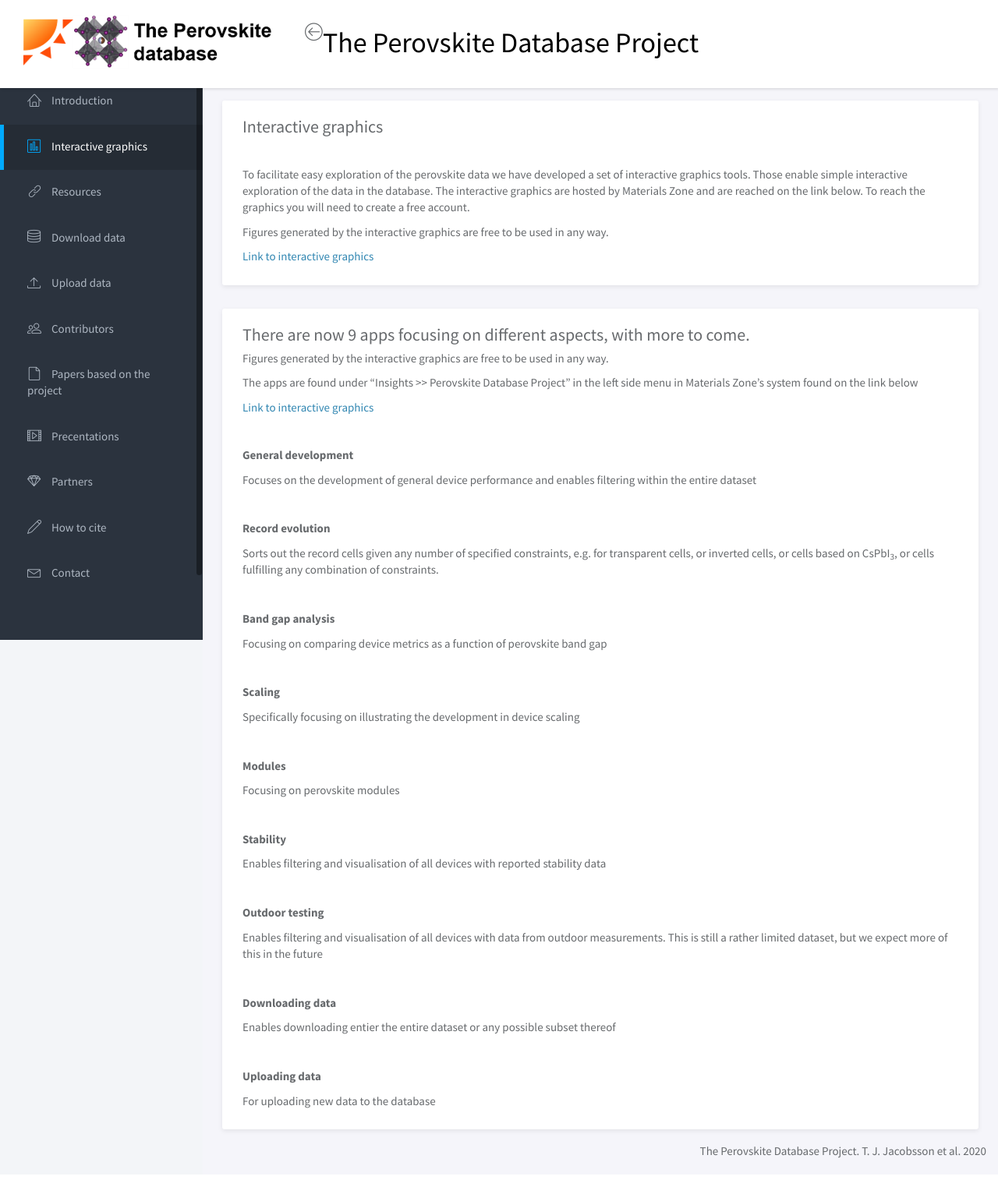
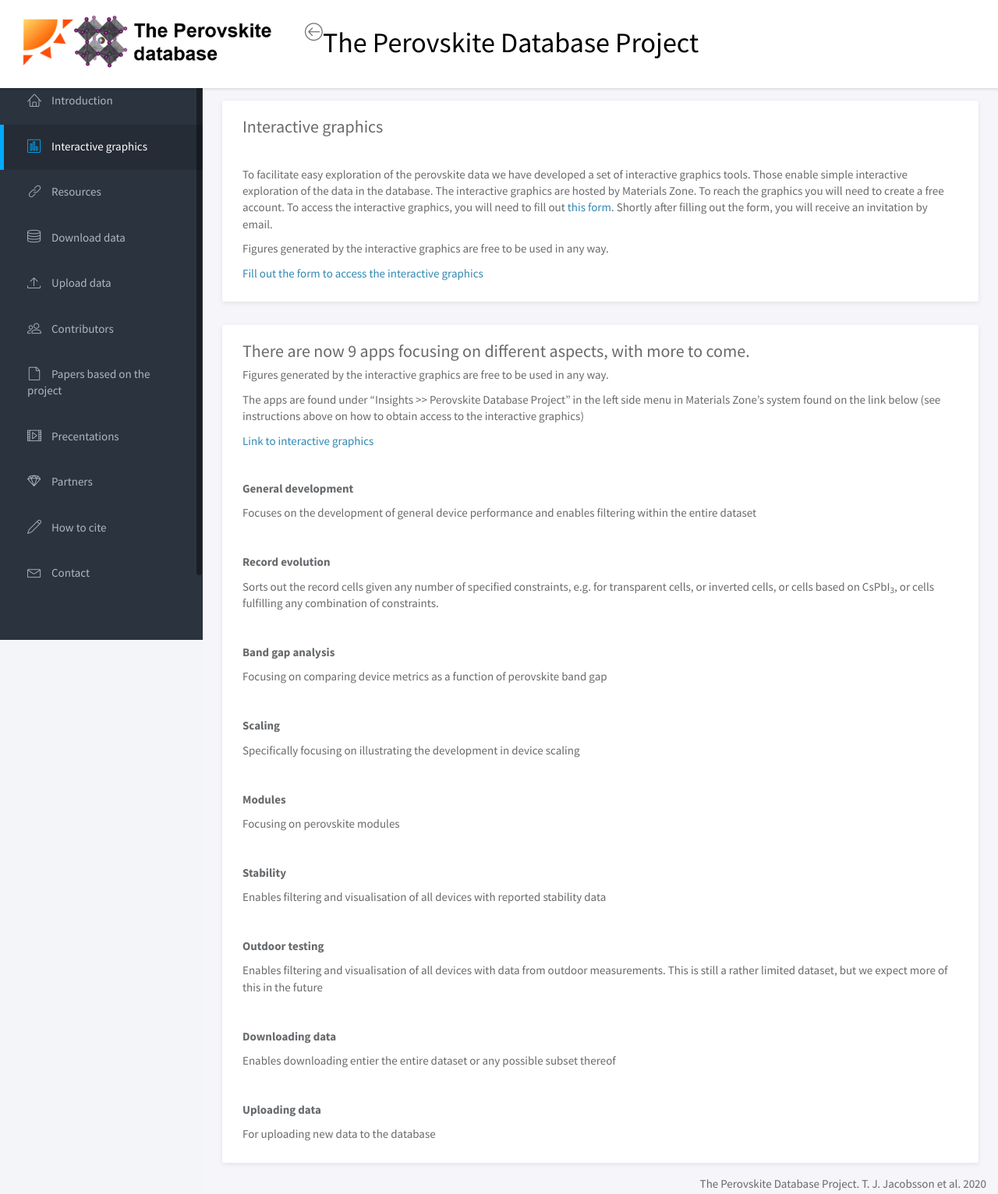
Before and after one commit to Jesperkemist/perovskitedatabase, a Flask app: page /Interactive_graphics in a window 1280 px wide. Shown: the top 1532 px of the page at 78% size. Before the commit the page ends 1486 px from the top, so only its background shows below. Run offline with Flask 2, Linux system fonts and the light colour scheme; some libraries are stand-ins or nearby versions.

Commit message:
Add link to form for requesting access to interactive graphics

```diff
--- a/Perovskite_webpage_version_1/templates/Download.html
+++ b/Perovskite_webpage_version_1/templates/Download.html
@@ -10,8 +10,8 @@
     <div class="panel-body">
         <p>There are several ways to access the data in the database.</p>
         <p><strong>By a dedicated download app</strong></p>
-        <p>The app is found under “Insights >> Perovskite Database Project” in the left side menu in Materials Zone’s system found on the link below</p>
-        <p><a title="Link to interactive graphics" href="https://app.materials.zone/items/my" target="_blank" rel="noopener">Link to interactive graphics</a></p>
+        <p>The app is found under “Insights >> Perovskite Database Project” in the left side menu in Materials Zone’s system found on the link below (see instructions <a href="Interactive_graphics">here</a> on how to obtain access to the interactive graphics)</p>
+        <p><a title="Link to interactive graphics" href="https://app.materials.zone" target="_blank" rel="noopener">Link to interactive graphics</a></p>
 
         <p>The app provides four types of data download.</p>
         <ol>
--- a/Perovskite_webpage_version_1/templates/Interactive_graphics.html
+++ b/Perovskite_webpage_version_1/templates/Interactive_graphics.html
@@ -8,9 +8,9 @@
     </div>
 
     <div class="panel-body">
-        <p>To facilitate easy exploration of the perovskite data we have developed a set of interactive graphics tools. Those enable simple interactive exploration of the data in the database. The interactive graphics are hosted by Materials Zone and are reached on the link below. To reach the graphics you will need to create a free account. </p>
+        <p>To facilitate easy exploration of the perovskite data we have developed a set of interactive graphics tools. Those enable simple interactive exploration of the data in the database. The interactive graphics are hosted by Materials Zone. To reach the graphics you will need to create a free account. To access the interactive graphics, you will need to fill out <a title="this form" href="https://app.smartsheet.com/b/form/12fd930760b043c7896ef1c81e466159" target="_blank" rel="noopener">this form</a>. Shortly after filling out the form, you will receive an invitation by email.</p>
         <p>Figures generated by the interactive graphics are free to be used in any way.</p>
-        <p><a title="Link to interactive graphics" href="https://app.materials.zone/signin" target="_blank" rel="noopener">Link to interactive graphics</a></p>
+        <p><a title="Fill out the form to access the interactive graphics" href="https://app.smartsheet.com/b/form/12fd930760b043c7896ef1c81e466159" target="_blank" rel="noopener">Fill out the form to access the interactive graphics</a></p>
     </div>
 </div>
 
@@ -19,8 +19,8 @@
     <div class="panel-heading">
         <h3 class="panel-title">There are now 9 apps focusing on different aspects, with more to come.</h3>
         <p>Figures generated by the interactive graphics are free to be used in any way.</p>
-        <p>The apps are found under “Insights >> Perovskite Database Project” in the left side menu in Materials Zone’s system found on the link below</p>
-        <p><a title="Link to interactive graphics" href="https://app.materials.zone/items/my" target="_blank" rel="noopener">Link to interactive graphics</a></p>
+        <p>The apps are found under “Insights >> Perovskite Database Project” in the left side menu in Materials Zone’s system found on the link below (see instructions above on how to obtain access to the interactive graphics)</p>
+        <p><a title="Link to interactive graphics" href="https://app.materials.zone" target="_blank" rel="noopener">Link to interactive graphics</a></p>
     </div>
 
     <div class="panel-body">
--- a/Perovskite_webpage_version_1/templates/Upload.html
+++ b/Perovskite_webpage_version_1/templates/Upload.html
@@ -64,8 +64,8 @@
             you go the data upload app hosted by MaterialsZone.
         </p>
 
-        <p>The app is found under “Insights >> Perovskite Database Project” in the left side menu in Materials Zone’s system found on the link below</p>
-        <p><a title="Link to interactive graphics" href="https://app.materials.zone/items/my" target="_blank" rel="noopener">Link to interactive graphics</a></p>
+        <p>The app is found under “Insights >> Perovskite Database Project” in the left side menu in Materials Zone’s system found on the link below (see instructions <a href="Interactive_graphics">here</a> on how to obtain access to the interactive graphics)</p>
+        <p><a title="Link to interactive graphics" href="https://app.materials.zone" target="_blank" rel="noopener">Link to interactive graphics</a></p>
     </div>
 </div>
 
```
